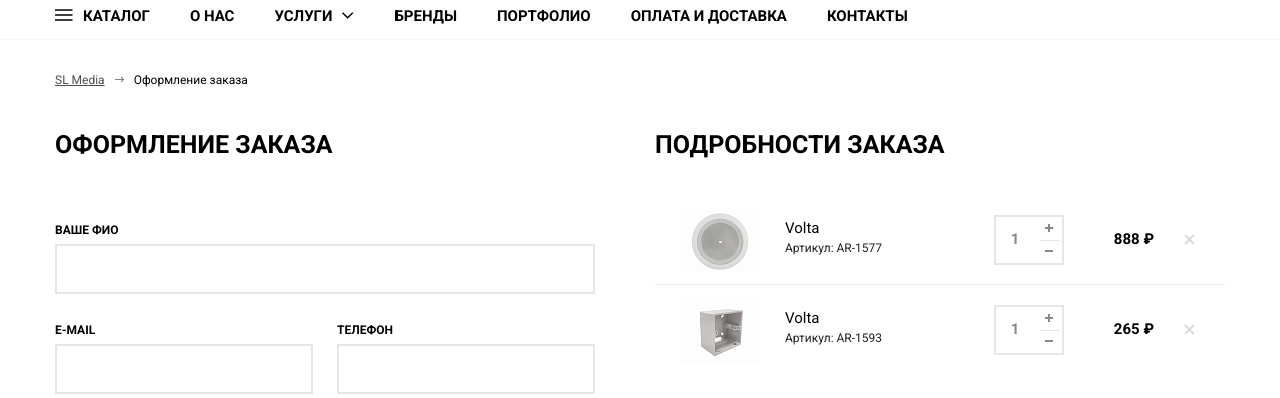
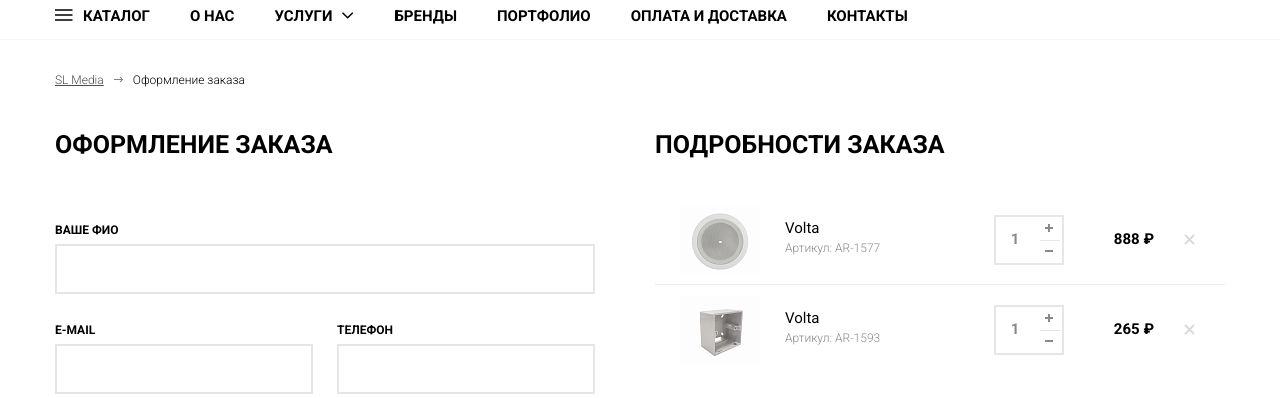
Before and after one commit to htmltest/project219, a plain HTML site: page 04_basket.html in a window 1280 px wide. Shown: the part 134-532 px from the top of the page. Drawn offline with Linux system fonts and the light colour scheme.

Commit message:
updates
толщина щрифта хлебных крошек
шрифт артикула в корзине

```diff
--- a/css/styles.css
+++ b/css/styles.css
@@ -419,7 +419,7 @@ header {padding:29px 0 15px 0; background:#fff}
     .nav > .container > ul > li > ul > li > ul > li > span {position:absolute; right:20px; top:20px; font-size:16px; font-weight:normal; color:#898989}
 }
 
-.breadcrumbs {font-size:12px; line-height:20px; margin:30px 0 40px 0; color:#000000}
+.breadcrumbs {font-weight:300; font-size:12px; line-height:20px; margin:30px 0 40px 0; color:#000000}
 .breadcrumbs span {display:inline-block; vertical-align:middle; width:9px; height:7px; background:url(../images/breadcrumbs.png); margin:-2px 10px 0 10px}
 .breadcrumbs a {color:rgba(0, 0, 0, 0.7)}
 .breadcrumbs+h1 {margin-top:40px}
@@ -1304,7 +1304,7 @@ input:checked+.bx_filter_param_label.dib .bx_filter_btn_color_icon:before {borde
 .basket-text {display:table-cell; vertical-align:middle; padding:23px 30px 26px 0; line-height:20px}
 .basket-title a {color:#000; text-decoration:none}
 .basket-title a:hover {color:#0e6399}
-.basket-art {font-size:12px}
+.basket-art {font-size:12px; font-weight:300; color:#898989}
 .basket-row-count {display:table-cell; vertical-align:middle; width:70px; padding:10px 0}
 .basket-row-price {display:table-cell; vertical-align:middle; width:90px; text-align:right; font-weight:bold; padding:10px 0; color:#000; white-space:nowrap}
 .basket-row-price em {font-style:normal; font-weight:300; font-size:11px; line-height:20px; margin:-5px 0 -15px 0; display:block; color:#81808b; text-decoration:line-through}
```
